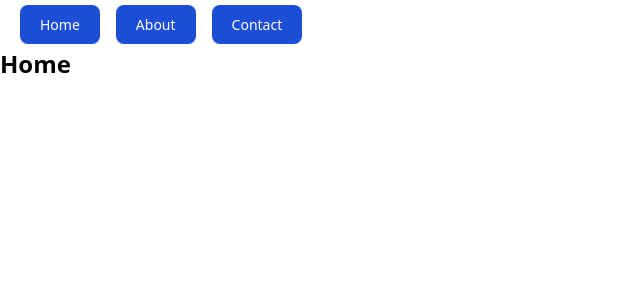
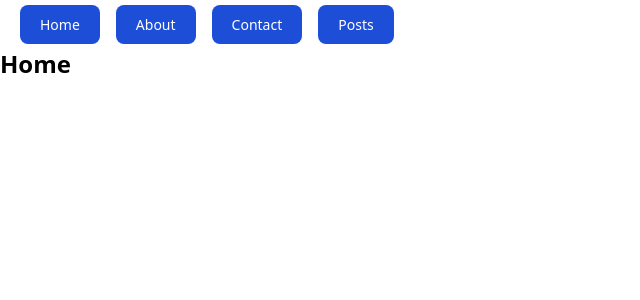
Before and after one commit to yusuken1121/React_TS_Router_v6, a React (Vite) app: page / in a window 1280 px wide. Shown: the top 300 px of the page, without its empty margins (0-640 px from the left). Built offline with nearby package versions, Linux system fonts and the light colour scheme.

Commit message:
Add Posts router

```diff
--- a/src/main.tsx
+++ b/src/main.tsx
@@ -8,6 +8,7 @@ import { Home } from "./routes/Home.tsx";
 import { About } from "./routes/About.tsx";
 import { Contact } from "./routes/Contact.tsx";
 import ErrorPage from "./routes/error-pages.tsx";
+import { Posts } from "./routes/Posts.tsx";
 const router = createBrowserRouter([
   {
     path: "/",
@@ -26,6 +27,10 @@ const router = createBrowserRouter([
         path: "contact",
         element: <Contact />,
       },
+      {
+        path: "posts",
+        element: <Posts />,
+      },
     ],
   },
 ]);
--- /dev/null
+++ b/src/routes/Posts.tsx
@@ -0,0 +1,7 @@
+export const Posts = () => {
+  return (
+    <>
+      <h1 className="h1-base">Posts</h1>
+    </>
+  );
+};
--- a/src/routes/Root.tsx
+++ b/src/routes/Root.tsx
@@ -18,6 +18,11 @@ const Root = () => {
             Contact
           </Link>
         </li>
+        <li>
+          <Link to="/posts" className="link-base mx-2">
+            Posts
+          </Link>
+        </li>
       </ul>
       <Outlet />
     </>
```
